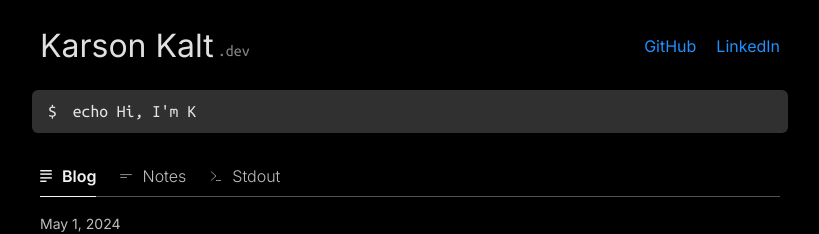
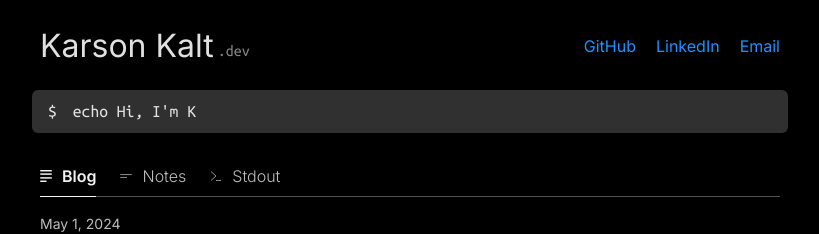
Before and after one commit to karsonkalt/karsonkalt.github.io, a Jekyll site: the page built from index.markdown, in a window 1280 px wide. Shown: the top 234 px of the page, without its empty margins (230-1049 px from the left). Built offline with Jekyll 4.4.1, drawn with Linux system fonts in a browser that asks for light colours.

Commit message:
add email

```diff
--- a/_layouts/home.html
+++ b/_layouts/home.html
@@ -15,6 +15,7 @@ reverse %} {% assign tag_icons = site.data.tag_icons %}
     <a href="https://www.linkedin.com/in/kaltkarson/" target="_blank">
       LinkedIn
     </a>
+    <a href="mailto:kars.kalt@gmail.com" class="email">Email </a>
   </nav>
 </div>
 
--- a/_sass/custom-styles.scss
+++ b/_sass/custom-styles.scss
@@ -1,6 +1,17 @@
 .about {
   margin-bottom: 45px;
   animation: fadeInUp 1000ms forwards;
+}
+
+.email {
+  padding: 4px 8px;
+  margin: -4px -8px;
+  border-radius: 6px;
+  &:hover {
+    background-color: #ffffff2a;
+    color: #ffffff;
+    text-decoration: none;
+  }
 }
 
 pre.terminal {
```
